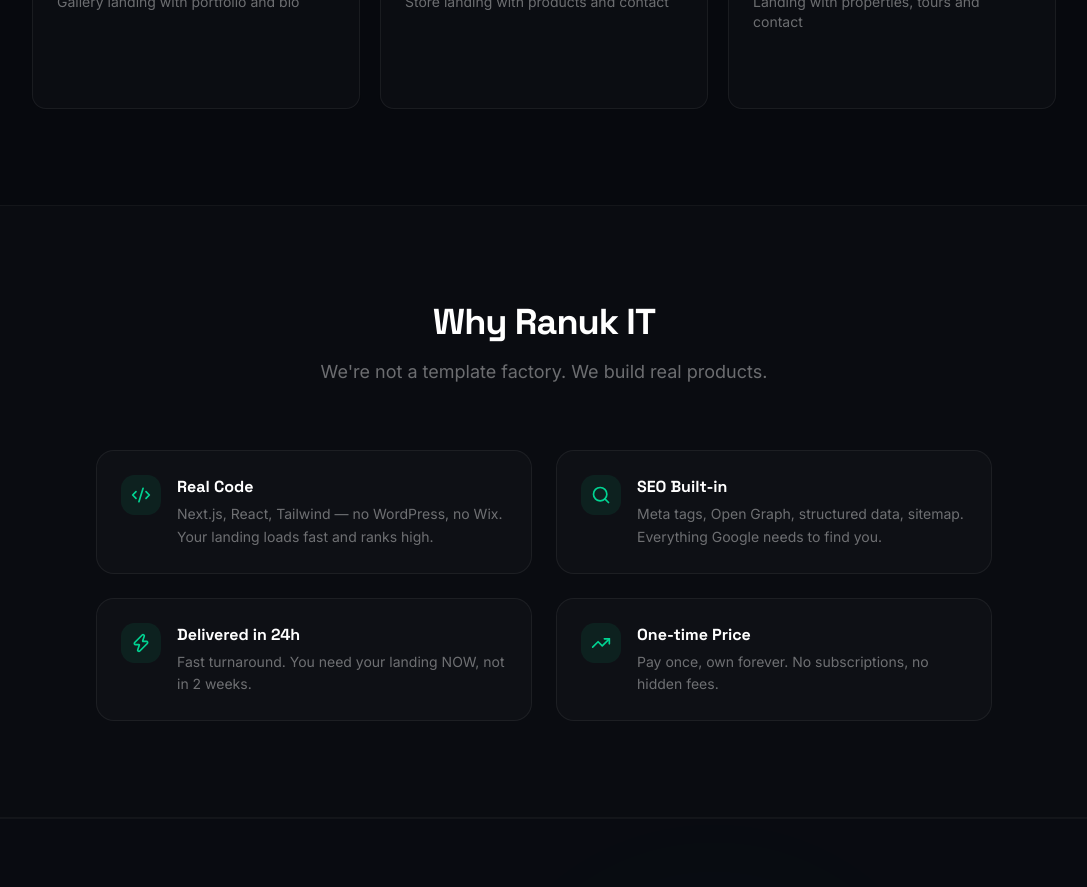
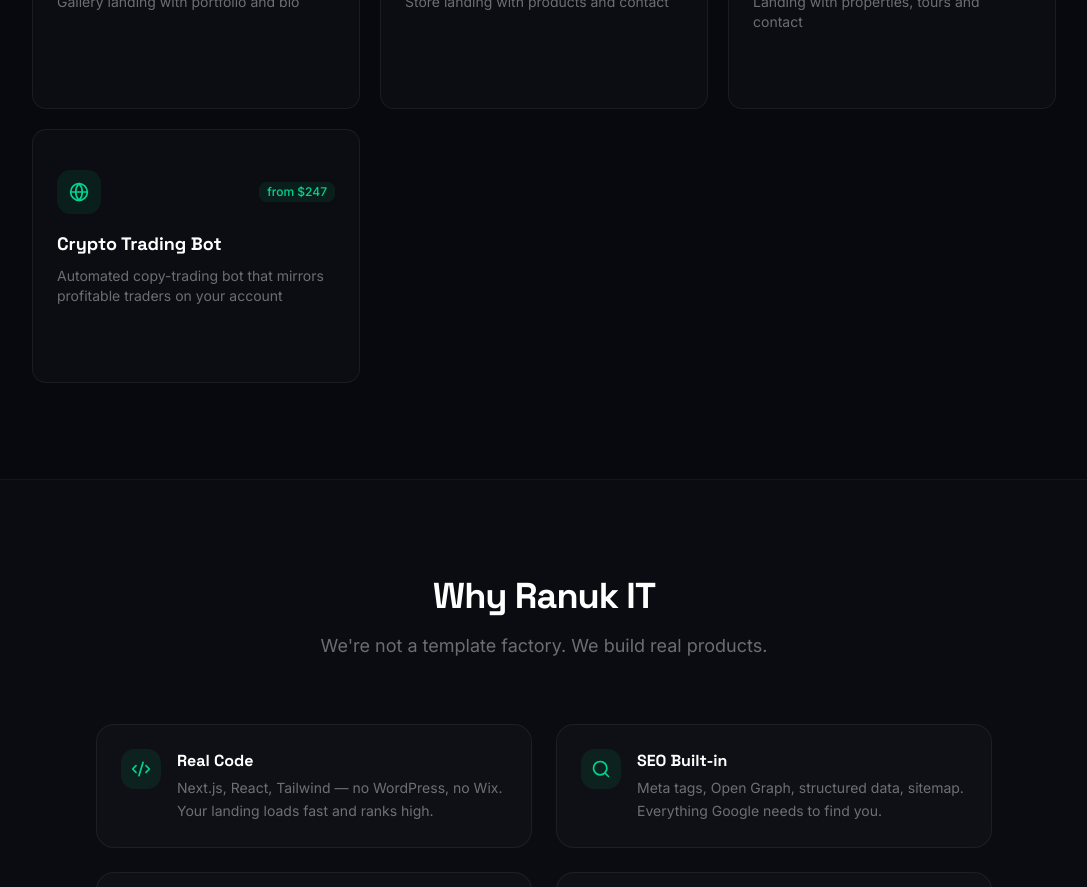
Before and after one commit to RanuK12/landing-factory, a Next.js app: page /landing-factory/ in a window 1280 px wide. Shown: the part 2040-2927 px from the top of the page, without its empty margins (96-1183 px from the left). Built offline with nearby package versions, Linux system fonts and the light colour scheme.

Commit message:
feat: add generator from config + crypto-bot nicho [ranukita:2d93a6]

```diff
--- /dev/null
+++ b/landing.config.json
@@ -0,0 +1,20 @@
+{
+  "businessName": "Bot Copy Trading Ranuk",
+  "tagline": "El bot que copia traders rentables y ejecuta en tu cuenta automáticamente",
+  "nicho": {
+    "id": "crypto-bot",
+    "name": "Crypto Trading Bot",
+    "description": "Automated copy-trading bot that mirrors profitable traders on your account",
+    "price": 247,
+    "icon": "🤖",
+    "features": [
+      "Copy professional traders",
+      "Real-time execution",
+      "Risk management controls",
+      "Multi-exchange support",
+      "Performance dashboard",
+      "Telegram alerts 24/7"
+    ],
+    "colorScheme": "startup"
+  }
+}
--- /dev/null
+++ b/scripts/generate-from-config.ts
@@ -0,0 +1,94 @@
+#!/usr/bin/env node
+
+import { readFileSync, writeFileSync } from 'fs';
+import { join } from 'path';
+
+// TypeScript interface for the config
+interface LandingConfig {
+  businessName: string;
+  tagline: string;
+  nicho: {
+    id: string;
+    name: string;
+    description: string;
+    price: number;
+    icon: string;
+    features: string[];
+    colorScheme: "restaurant" | "professional" | "startup" | "creative" | "ecommerce" | "realestate";
+  };
+}
+
+// Read the config file
+const configPath = join(process.cwd(), 'landing.config.json');
+try {
+  const configContent = readFileSync(configPath, 'utf-8');
+  const config: LandingConfig = JSON.parse(configContent);
+
+  // Validate required fields
+  if (!config.businessName) throw new Error('Missing required field: businessName');
+  if (!config.tagline) throw new Error('Missing required field: tagline');
+  if (!config.nicho) throw new Error('Missing required field: nicho');
+
+  const { businessName, tagline, nicho } = config;
+
+  // Validate nicho fields
+  if (!nicho.id) throw new Error('Missing required nicho field: id');
+  if (!nicho.name) throw new Error('Missing required nicho field: name');
+  if (!nicho.description) throw new Error('Missing required nicho field: description');
+  if (!nicho.price) throw new Error('Missing required nicho field: price');
+  if (!nicho.icon) throw new Error('Missing required nicho field: icon');
+  if (!nicho.features) throw new Error('Missing required nicho field: features');
+  if (!nicho.colorScheme) throw new Error('Missing required nicho field: colorScheme');
+
+  // Validate colorScheme
+  const validColorSchemes = ["restaurant", "professional", "startup", "creative", "ecommerce", "realestate"];
+  if (!validColorSchemes.includes(nicho.colorScheme)) {
+    throw new Error(`Invalid colorScheme: ${nicho.colorScheme}. Must be one of: ${validColorSchemes.join(', ')}`);
+  }
+
+  // Read existing nichos file
+  const nichosPath = join(process.cwd(), 'src/data/nichos.ts');
+  const nichosContent = readFileSync(nichosPath, 'utf-8');
+
+  // Extract the array content (between the square brackets)
+  const arrayStart = nichosContent.indexOf('export const nichos: Nicho[] = [');
+  const arrayEnd = nichosContent.lastIndexOf('];');
+
+  if (arrayStart === -1 || arrayEnd === -1) {
+    throw new Error('Could not find nichos array in nichos.ts');
+  }
+
+  // Extract the existing array content
+  const existingArrayContent = nichosContent.slice(arrayStart + 'export const nichos: Nicho[] = ['.length, arrayEnd);
+
+  // Format the new nicho entry
+  const formattedNicho = `  {
+    id: "${nicho.id}",
+    name: "${nicho.name}",
+    description: "${nicho.description}",
+    price: ${nicho.price},
+    icon: "${nicho.icon}",
+    features: [
+${nicho.features.map(f => `      "${f}"`).join(',\n')},
+    ],
+    colorScheme: "${nicho.colorScheme}",
+  }`;
+
+  // Combine existing array with new entry
+  const trimmedExisting = existingArrayContent.trim();
+  const newArrayContent = trimmedExisting + (trimmedExisting.endsWith(',') ? '' : ',') + '\n\n' + formattedNicho;
+
+  // Rebuild the full file content
+  const newNichosContent = nichosContent.slice(0, arrayStart) + 'export const nichos: Nicho[] = [' + newArrayContent + '\n];' + nichosContent.slice(arrayEnd + 2);
+
+  // Write the updated file
+  writeFileSync(nichosPath, newNichosContent);
+
+  console.log(`✅ Successfully added nicho "${nicho.name}" to nichos.ts`);
+  console.log(`📝 Business: ${businessName}`);
+  console.log(`🎯 Tagline: ${tagline}`);
+
+} catch (error) {
+  console.error('❌ Error:', error instanceof Error ? error.message : String(error));
+  process.exit(1);
+}
--- a/src/data/nichos.ts
+++ b/src/data/nichos.ts
@@ -75,8 +75,7 @@
   },
 };
 
-export const nichos: Nicho[] = [
-  {
+export const nichos: Nicho[] = [{
     id: "restaurant",
     name: "Restaurants",
     description: "Landing with menu, gallery, reservations and location",
@@ -172,4 +171,21 @@
     ],
     colorScheme: "realestate",
   },
+
+  {
+    id: "crypto-bot",
+    name: "Crypto Trading Bot",
+    description: "Automated copy-trading bot that mirrors profitable traders on your account",
+    price: 247,
+    icon: "🤖",
+    features: [
+      "Copy professional traders",
+      "Real-time execution",
+      "Risk management controls",
+      "Multi-exchange support",
+      "Performance dashboard",
+      "Telegram alerts 24/7",
+    ],
+    colorScheme: "startup",
+  }
 ];
```
